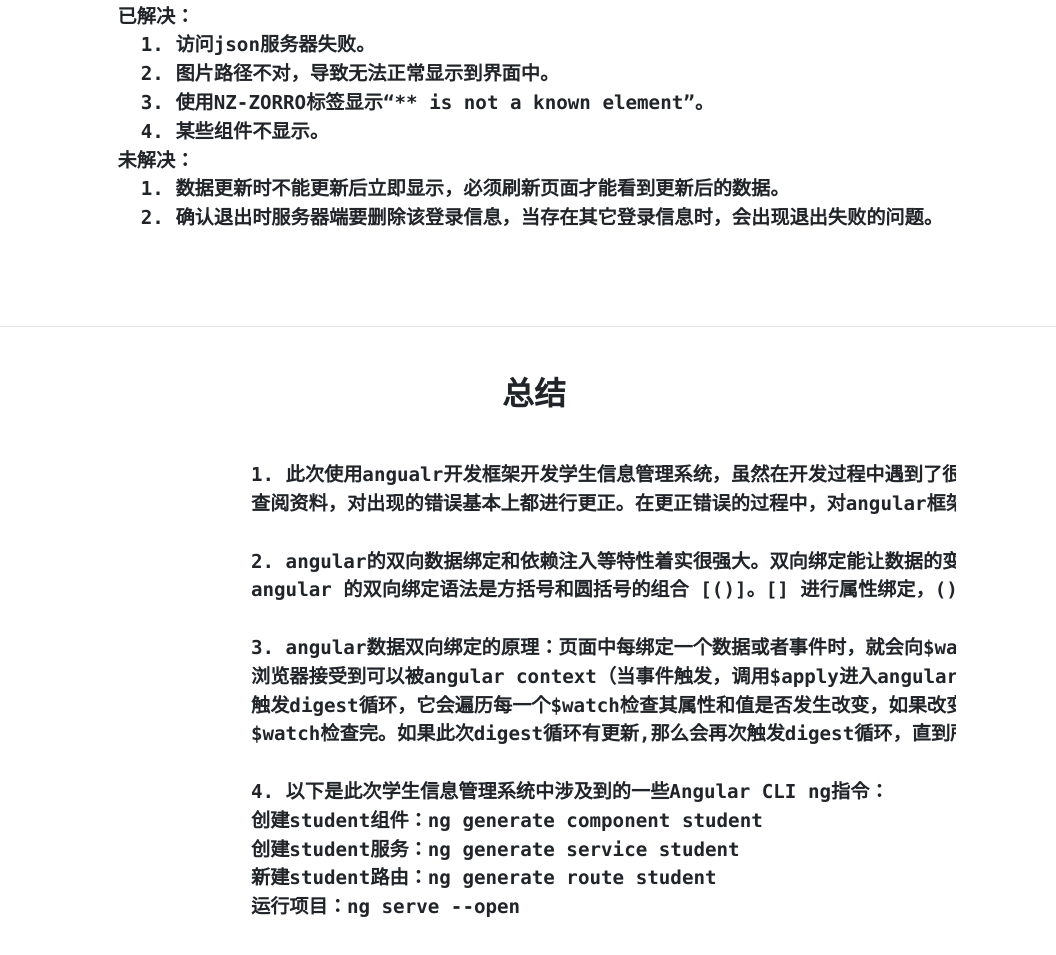
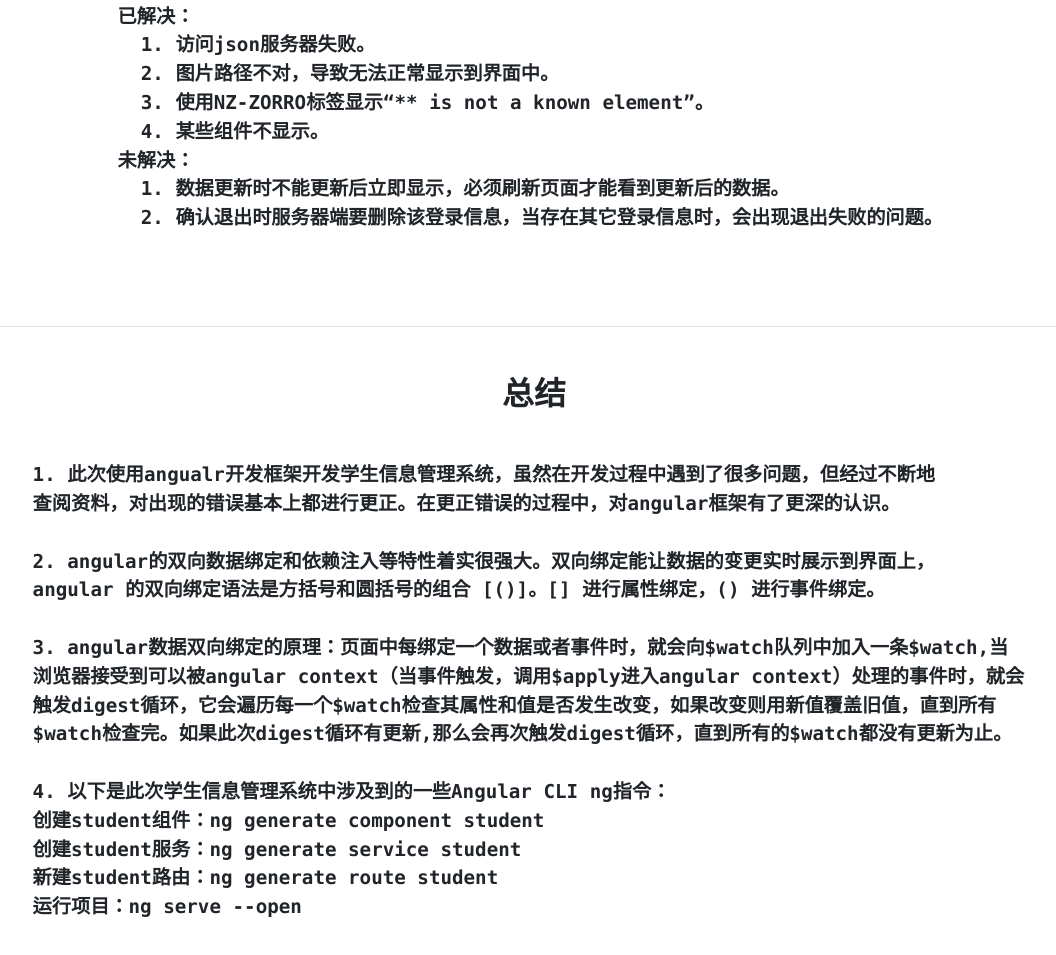
Before and after one commit to bigwestHan/webConclution, a plain HTML site: page index.html in a window 1280 px wide. Shown: the part 2855-3810 px from the top of the page, without its empty margins (106-1162 px from the left). Drawn offline with Linux system fonts and the light colour scheme.

Commit message:
Update index.html

```diff
--- a/index.html
+++ b/index.html
@@ -161,7 +161,7 @@
 
       <row class="row d-flex justify-content-center mb-4">
 
-        <div class="col-md-8 font-weight-bold">
+        <div class="col-md-12 font-weight-bold">
 
           <pre style="text-align: left;font-size: larger;" class="font-weight-bold">
             1. 此次使用angualr开发框架开发学生信息管理系统，虽然在开发过程中遇到了很多问题，但经过不断地
```
